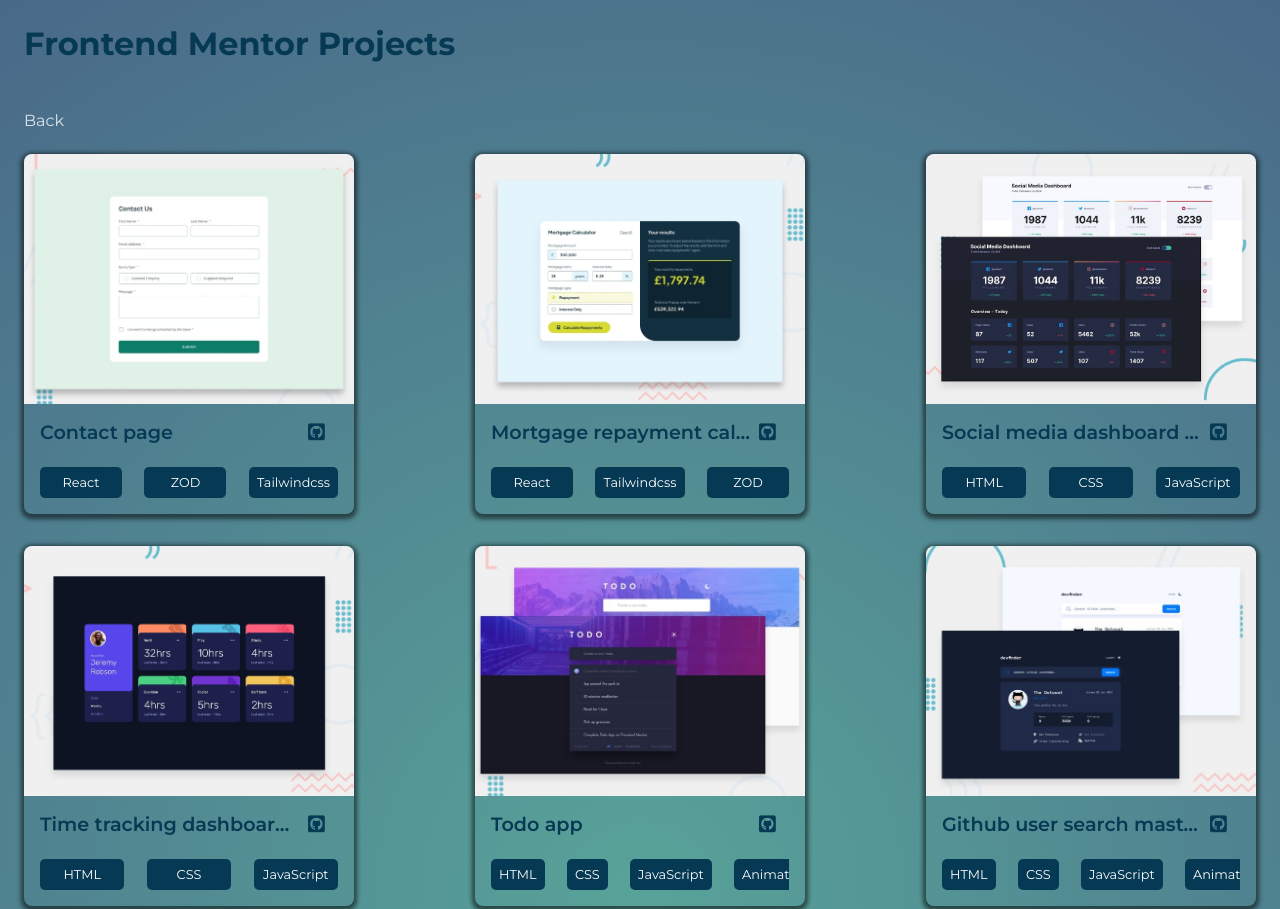
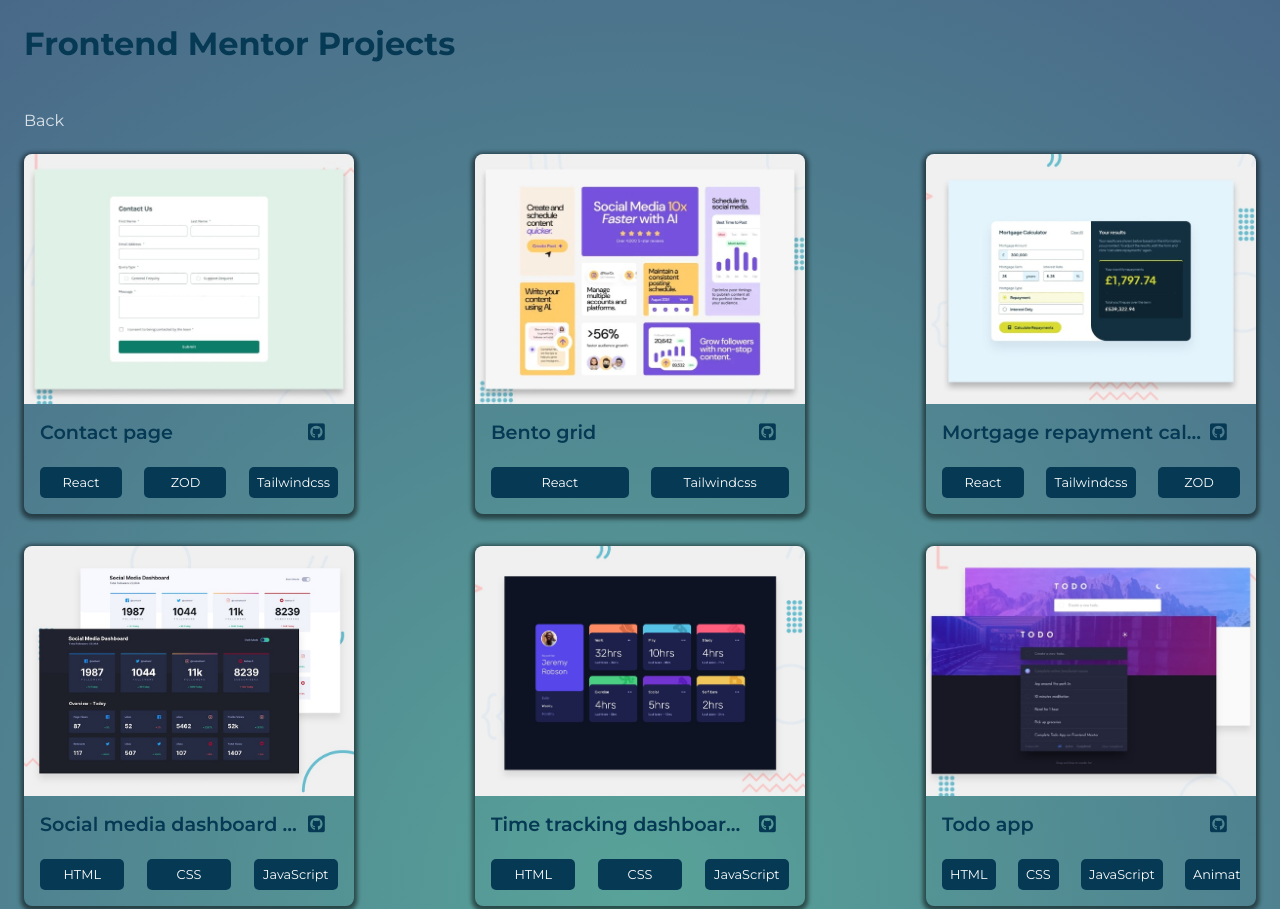
Before and after one commit to sukanyagurav/Portflio, a website built with Vite: page frontendMentor.html in a window 1280 px wide. Shown: the top 909 px of the page. Built offline with nearby package versions, Linux system fonts and the light colour scheme.

Commit message:
added few next js projects

```diff
--- a/frontendMentor.html
+++ b/frontendMentor.html
@@ -49,6 +49,36 @@
               <span style="--position: 1">React</span>
               <span style="--position: 2">ZOD</span>
               <span style="--position: 3">Tailwindcss</span>
+            </div>
+          </div>
+        </article>
+
+        <article class="card">
+          <div class="project__image">
+            <img
+              loading="lazy"
+              src="./src/img/Projects/bento card.jpeg"
+              alt=""
+              class="card_image"
+            />
+          </div>
+          <div class="description">
+            <a
+              href="https://bento-grid5867.netlify.app/"
+              target="_blank"
+              class="projectName"
+            >
+            Bento grid
+          </a>
+            <a
+              href="https://github.com/sukanyagurav/Bento-grid"
+              target="_blank"
+            >
+              <i class="fa-brands fa-square-github" aria-hidden="true"></i>
+            </a>
+            <div class="card__technology" style="--quantity: 2; --width: 110px">
+              <span style="--position: 1">React</span>
+              <span style="--position: 2">Tailwindcss</span>
             </div>
           </div>
         </article>
```
Also changed, not shown: index.html (+54 -17 lines), src/img/Projects/Maker landing page.jpg (added), src/img/Projects/bento card.jpeg (added).
